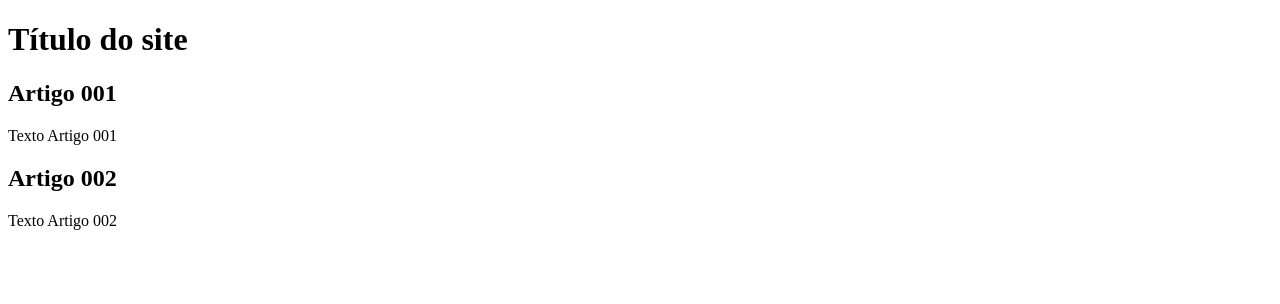
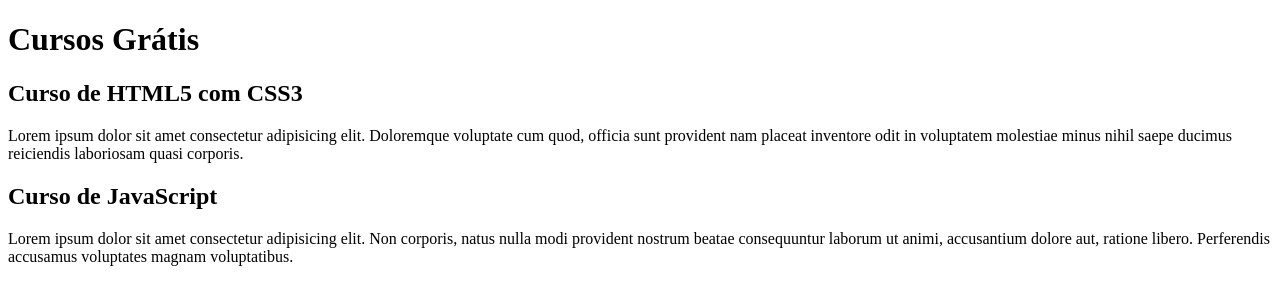
Before and after one commit to GuilhermeSanzo/projeto-site, a plain HTML site: page index.html in a window 1280 px wide. Drawn offline with Linux system fonts and the light colour scheme.

Commit message:
comecei a escrever o conteúdo

```diff
--- a/index.html
+++ b/index.html
@@ -8,15 +8,15 @@
 <body>
     <main>
         <header>
-            <h1>Título do site</h1>
+            <h1>Cursos Grátis</h1>
         </header>
         <article>
-            <h2>Artigo 001</h2>
-            <p>Texto Artigo 001</p>
+            <h2>Curso de HTML5 com CSS3</h2>
+            <p>Lorem ipsum dolor sit amet consectetur adipisicing elit. Doloremque voluptate cum quod, officia sunt provident nam placeat inventore odit in voluptatem molestiae minus nihil saepe ducimus reiciendis laboriosam quasi corporis.</p>
         </article>
         <article>
-            <h2>Artigo 002</h2>
-            <p>Texto Artigo 002</p>
+            <h2>Curso de JavaScript</h2>
+            <p>Lorem ipsum dolor sit amet consectetur adipisicing elit. Non corporis, natus nulla modi provident nostrum beatae consequuntur laborum ut animi, accusantium dolore aut, ratione libero. Perferendis accusamus voluptates magnam voluptatibus.</p>
         </article>
     </main>
 </body>
```
